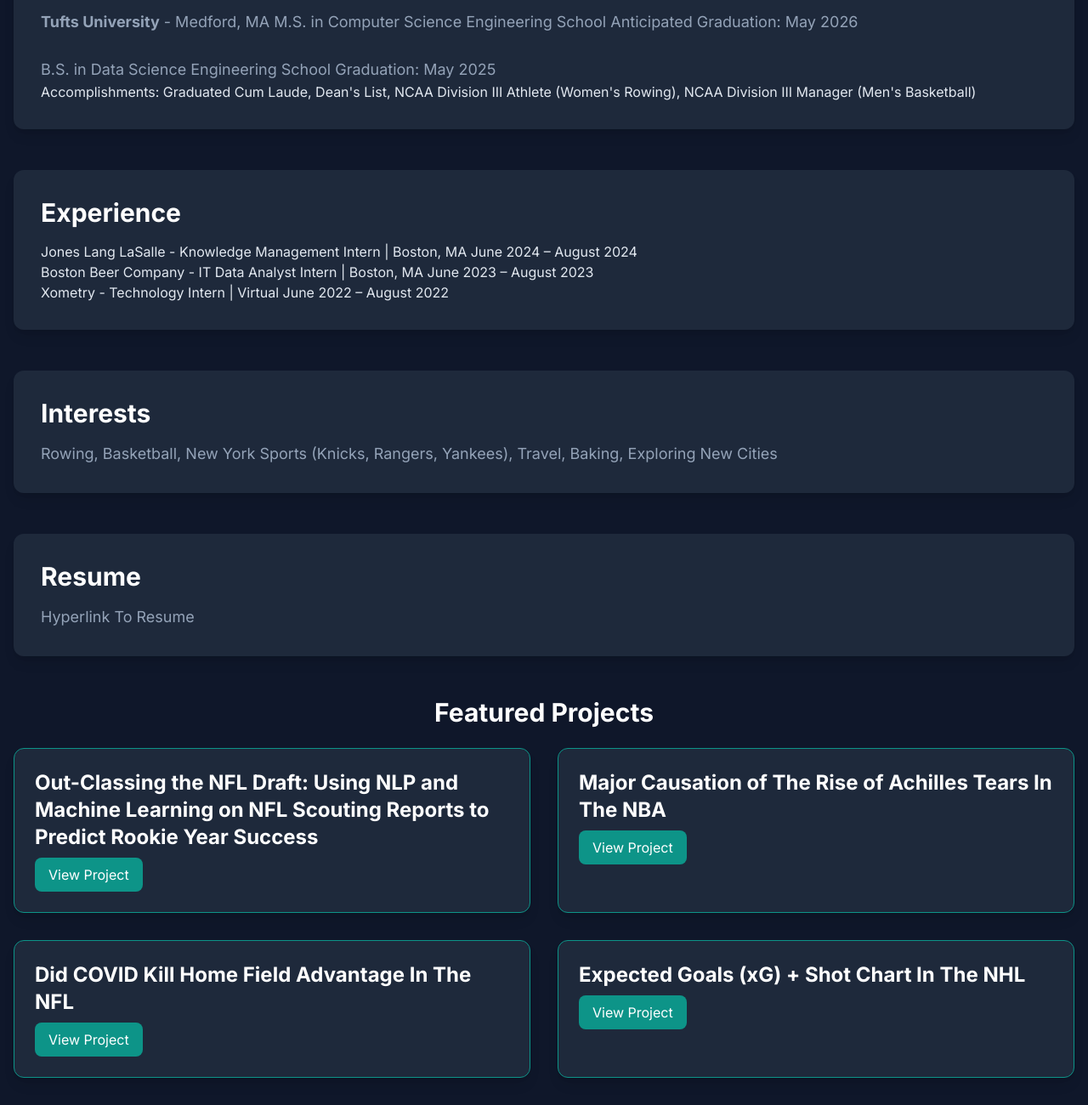
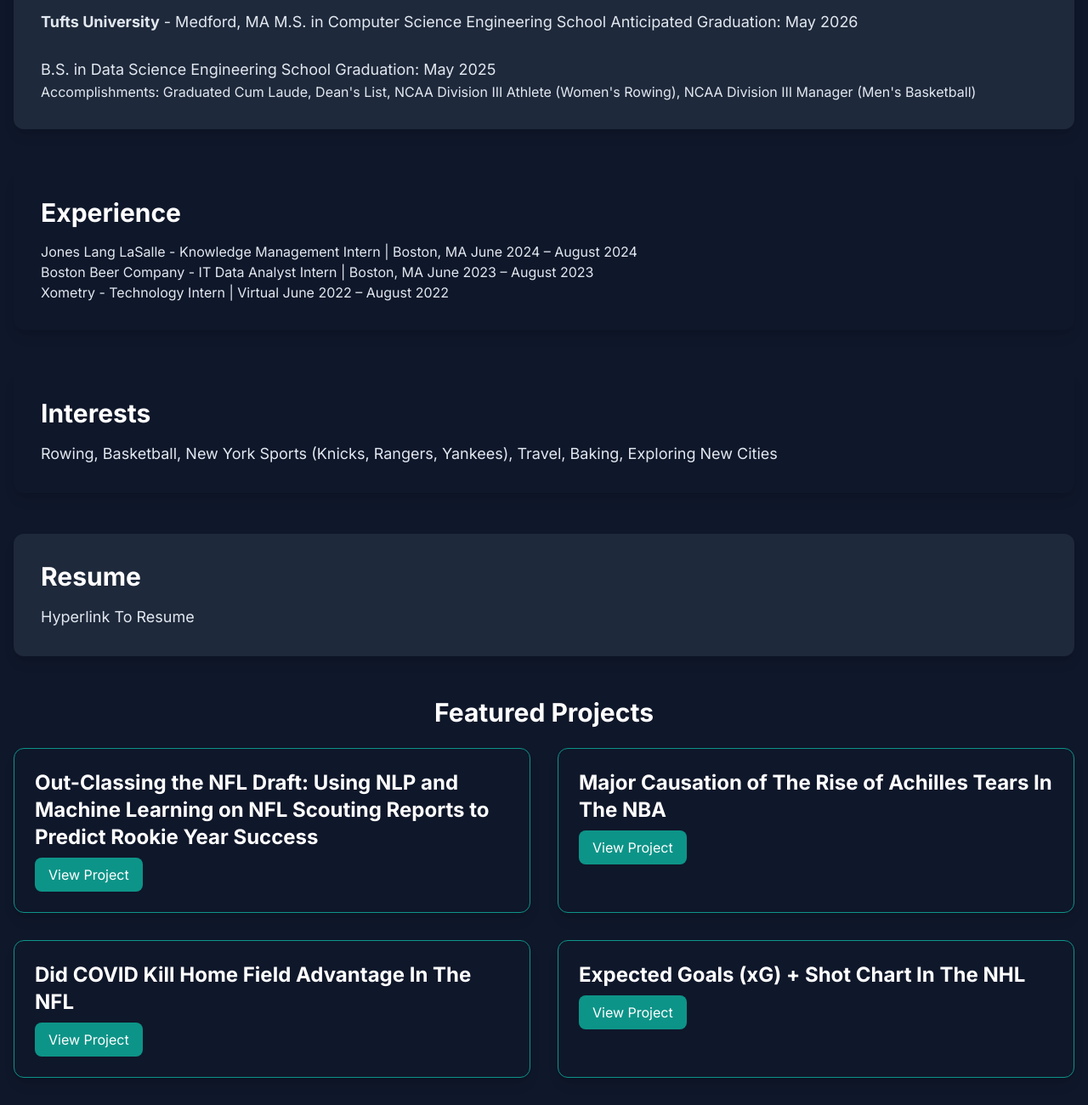
Before and after one commit to jkloner01/professional_portfolio-, a plain HTML site: page about.html in a window 1280 px wide. Shown: the part 1416-2716 px from the top of the page at 85% size. Drawn offline with nearby package versions, Linux system fonts and the light colour scheme.

Commit message:
Update about.html

```diff
--- a/about.html
+++ b/about.html
@@ -72,7 +72,7 @@
             Throughout these experiences, coursework, and my athletic career I have honed my passion for data. I love working with numbers and using them to find creative solutions to challenging problems. Numbers tell a story and help us make confident decisions, and I believe they are an unwavering source of truth.
             </p>
             <br></br>
-            <p class="text-lg text-slate-400">
+            <p class="text-lg text-white-400">
             While working with raw data can present challenges, I am driven to push past these challenges to achieve my ultimate goal. I have always sought the hard road and looked for the most complex problems to solve. This drive extends beyond my professional life. In athletics, I decided to walk onto the rowing team despite never having touched an oar before. As an undergraduate, I have took on a challenging workload in the engineering school while also being a member of the women's varsity rowing team, managing the men's basketball team, helping run the Tufts Hillel Board, and serving as the Director of Technology for Tufts TAMID. I enjoy pushing myself and seeing how far I can go.
             Taking the hard path as a student athlete has taught me many things I will carry with me for the rest of my life. Sports equals teamwork, and teamwork is the key to success in any business. I come from a family of athletes and have been on multiple national championship winning teams. I love the teamwork that comes with sports and hope to find this collaborative spirit in the workplace as well.
             I am excited to join a company where I can apply my diverse skills to help an idea or vision grow.
@@ -82,7 +82,7 @@
          <!-- Education -->
         <section class="bg-slate-800 p-8 rounded-xl shadow-lg mt-12">
             <h3 class="text-3xl font-bold text-white mb-4">Education</h3>
-            <p class="text-lg text-slate-400">
+            <p class="text-lg text-white-400">
                 <n><b>Tufts University</b> - Medford, MA </n>
                 <n>M.S. in Computer Science Engineering School Anticipated Graduation: May 2026</n>
                 <br></br>
@@ -94,9 +94,9 @@
         </section>
 
         <!-- Experience -->
-        <section class="bg-slate-800 p-8 rounded-xl shadow-lg mt-12">
+        <section class="bg-white-800 p-8 rounded-xl shadow-lg mt-12">
             <h3 class="text-3xl font-bold text-white mb-4">Experience</h3>
-            <p class="text-lg text-slate-400">
+            <p class="text-lg text-white-400">
 
                 <ul>
                     <li>Jones Lang LaSalle - Knowledge Management Intern | Boston, MA June 2024 – August 2024</li>
@@ -107,9 +107,9 @@
         </section>
 
         <!-- Personal Interest -->
-        <section class="bg-slate-800 p-8 rounded-xl shadow-lg mt-12">
+        <section class="bg-white-800 p-8 rounded-xl shadow-lg mt-12">
             <h3 class="text-3xl font-bold text-white mb-4">Interests</h3>
-            <p class="text-lg text-slate-400">
+            <p class="text-lg text-white-400">
                 Rowing, Basketball, New York Sports (Knicks, Rangers, Yankees), Travel, Baking, Exploring New Cities
             </p>
         </section>
@@ -117,7 +117,7 @@
         <!-- Resume -->
         <section class="bg-slate-800 p-8 rounded-xl shadow-lg mt-12">
             <h3 class="text-3xl font-bold text-white mb-4">Resume</h3>
-            <p class="text-lg text-slate-400">
+            <p class="text-lg text-white-400">
                 <a href="https://github.com/jkloner01/professional_portfolio-/blob/main/Kloner%2C%20Jacqueline%20-%20Resume.pdf">Hyperlink To Resume</a>
             </p>
         </section>
@@ -127,22 +127,22 @@
             <h3 class="text-3xl font-bold text-white mb-6 text-center">Featured Projects</h3>
             <div class="grid grid-cols-1 md:grid-cols-2 lg:grid-cols-2 gap-8">
                 <!-- Capstone Project -->
-                <div class="bg-slate-800 p-6 rounded-xl shadow-lg border border-teal-600">
+                <div class="bg-white-800 p-6 rounded-xl shadow-lg border border-teal-600">
                     <h4 class="text-2xl font-bold text-white mb-2">Out-Classing the NFL Draft: Using NLP and Machine Learning on NFL Scouting Reports to Predict Rookie Year Success</h4>
                     <a href="capstone.html" class="inline-block px-4 py-2 bg-teal-600 text-white rounded-lg hover:bg-teal-500 transition-colors duration-300">View Project</a>
                 </div>
                 <!-- NBA Achilles Tear Project -->
-                <div class="bg-slate-800 p-6 rounded-xl shadow-lg border border-teal-600">
+                <div class="bg-white-800 p-6 rounded-xl shadow-lg border border-teal-600">
                     <h4 class="text-2xl font-bold text-white mb-2">Major Causation of The Rise of Achilles Tears In The NBA</h4>
                     <a href="nba.html" class="inline-block px-4 py-2 bg-teal-600 text-white rounded-lg hover:bg-teal-500 transition-colors duration-300">View Project</a>
                 </div>
                 <!-- Home Advantage NFL Project -->
-                <div class="bg-slate-800 p-6 rounded-xl shadow-lg border border-teal-600">
+                <div class="bg-white-800 p-6 rounded-xl shadow-lg border border-teal-600">
                     <h4 class="text-2xl font-bold text-white mb-2">Did COVID Kill Home Field Advantage In The NFL</h4>
                     <a href="home-advantage.html" class="inline-block px-4 py-2 bg-teal-600 text-white rounded-lg hover:bg-teal-500 transition-colors duration-300">View Project</a>
                 </div>
                 <!-- NHL Expected Goals Project -->
-                <div class="bg-slate-800 p-6 rounded-xl shadow-lg border border-teal-600">
+                <div class="bg-white-800 p-6 rounded-xl shadow-lg border border-teal-600">
                     <h4 class="text-2xl font-bold text-white mb-2">Expected Goals (xG) + Shot Chart In The NHL</h4>
                     <a href="xg-analysis.html" class="inline-block px-4 py-2 bg-teal-600 text-white rounded-lg hover:bg-teal-500 transition-colors duration-300">View Project</a>
                 </div>
```
